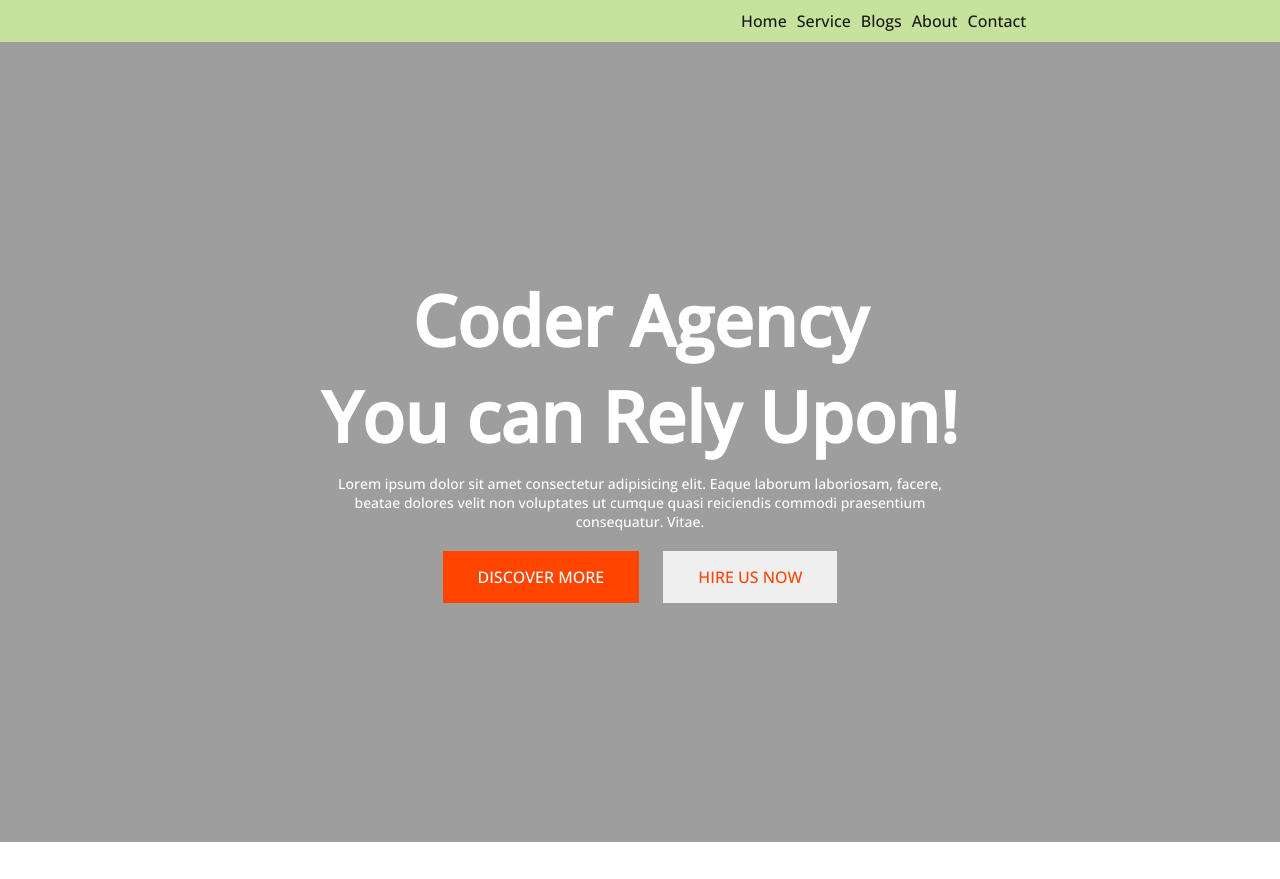
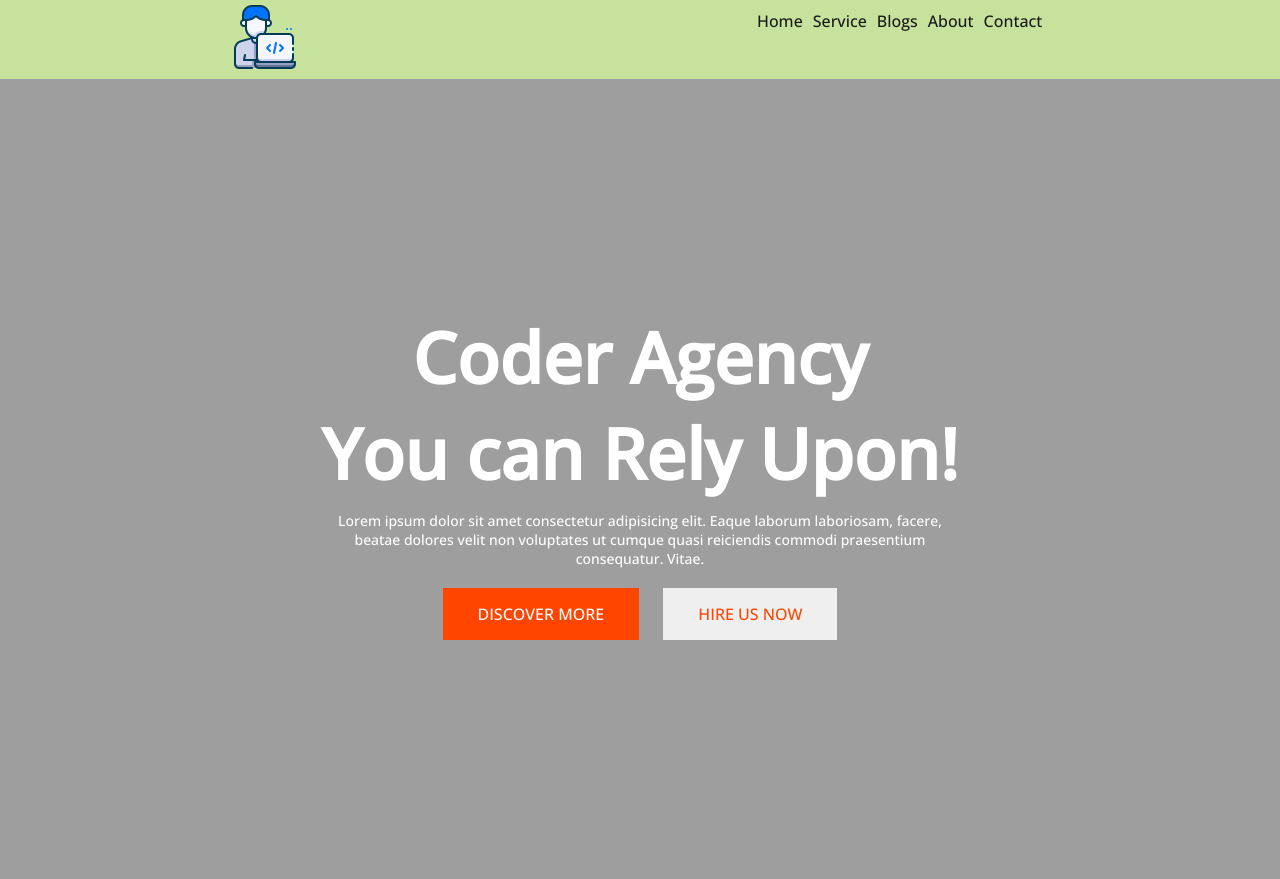
Before and after one commit to mehedyint/basic-html-css, a plain HTML site: page index.html in a window 1280 px wide. Before the commit the page ends 842 px from the top, so only its background shows below. Drawn offline with nearby package versions, Linux system fonts and the light colour scheme; the site is published under a folder, as on GitHub Pages, so addresses that start at the root find nothing.

Commit message:
logo issue

```diff
--- a/index.html
+++ b/index.html
@@ -17,7 +17,7 @@
     <header>
         <div class="nav-container">
             <div class="logo-container">
-                <img src="/images/logo-programmer.png" alt="">
+                <img src="images/logo-programmer.png" alt="">
             </div>
             <div class="menu-container">
                 <ul class="items">
```
